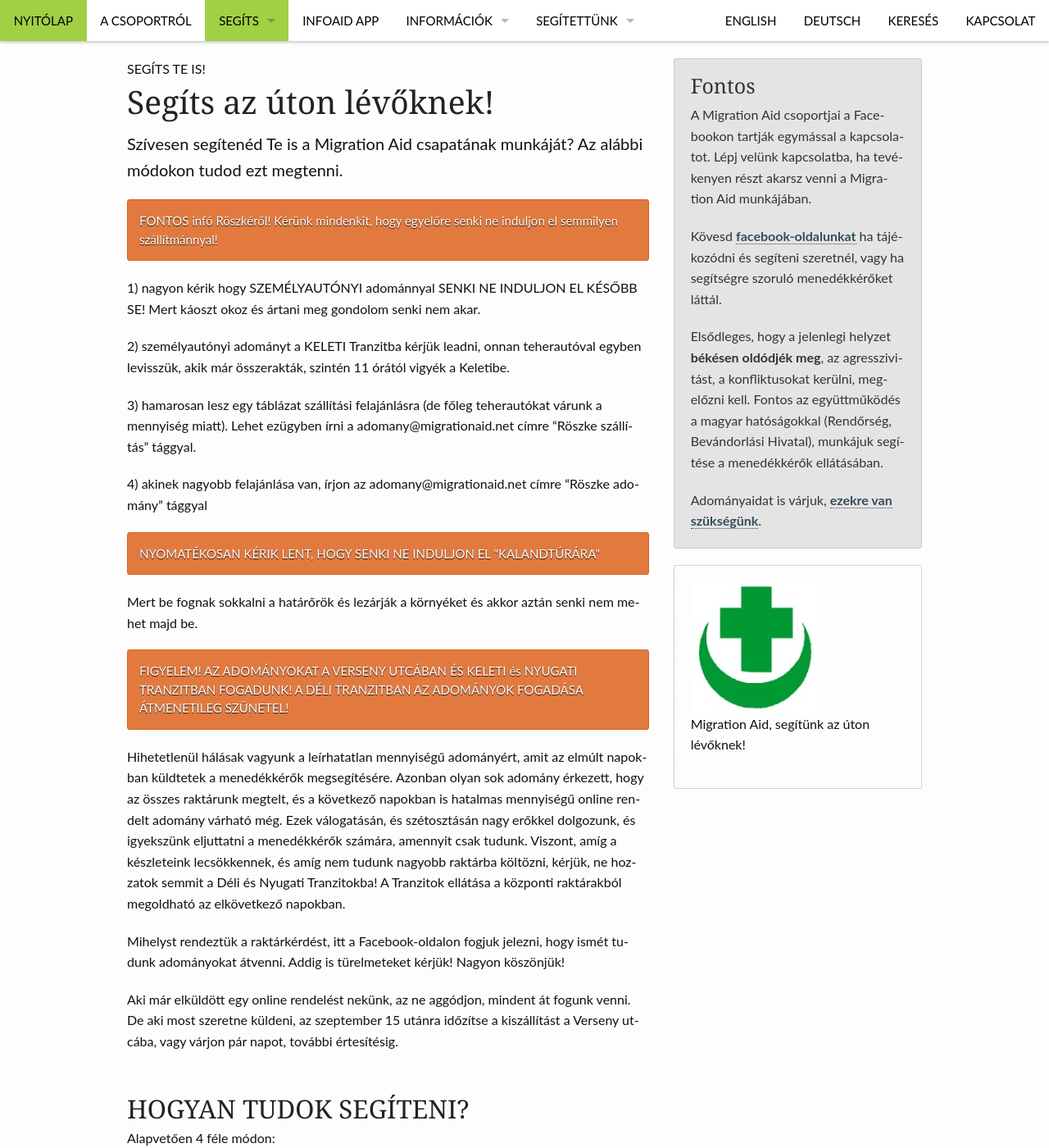
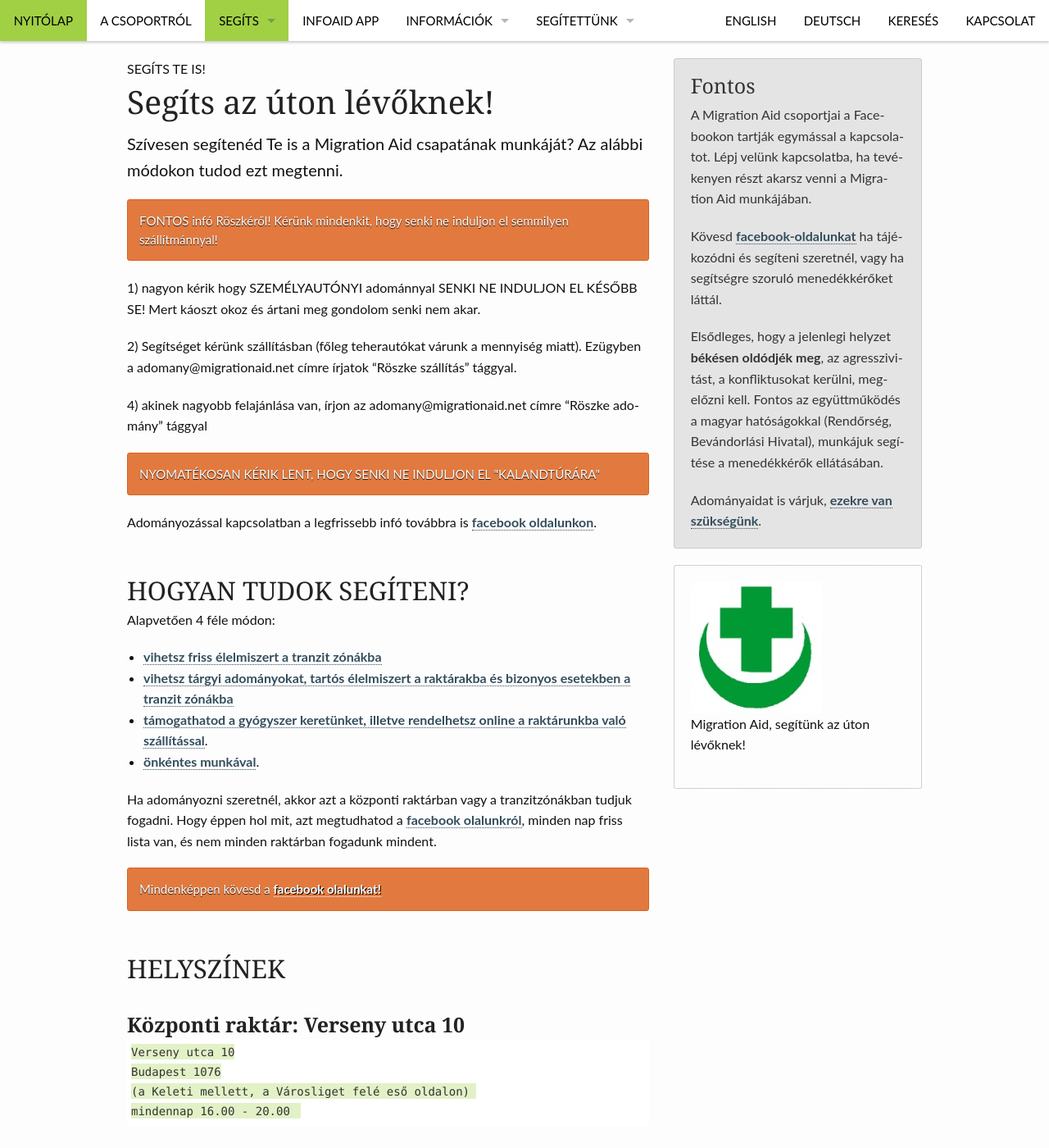
Before and after one commit to migaid/migaid.github.io, a Jekyll site: the page built from menu/segits.md, in a window 1280 px wide and 1400 px high, scrolled down 348 px. Shown: the whole window at 82% size. Built offline with Jekyll 4.4.1, drawn with Linux system fonts in a browser that asks for light colours.

```diff
--- a/menu/segits.md
+++ b/menu/segits.md
@@ -12,29 +12,17 @@ header:
 
 ---
 
-{% include alert warning='FONTOS infó Röszkéről! Kérünk mindenkit, hogy egyelőre senki ne induljon el semmilyen szállítmánnyal!' %}
+{% include alert warning='FONTOS infó Röszkéről! Kérünk mindenkit, hogy senki ne induljon el semmilyen szállítmánnyal!' %}
 
 1) nagyon kérik hogy SZEMÉLYAUTÓNYI adománnyal SENKI NE INDULJON EL KÉSŐBB SE! Mert káoszt okoz és ártani meg gondolom senki nem akar.
 
-2) személyautónyi adományt a KELETI Tranzitba kérjük leadni, onnan teherautóval egyben levisszük, akik már összerakták, szintén 11 órától vigyék a Keletibe.
+2) Segítséget kérünk szállításban (főleg teherautókat várunk a mennyiség miatt). Ezügyben a adomany@migrationaid.net címre írjatok "Röszke szállítás" tággyal.
 
-3) hamarosan lesz egy táblázat szállítási felajánlásra (de főleg teherautókat várunk a mennyiség miatt). Lehet ezügyben írni a adomany@migrationaid.net címre "Röszke szállítás" tággyal.
-
-4) akinek nagyobb felajánlása van,  írjon az adomany@migrationaid.net címre "Röszke adomány" tággyal
+4) akinek nagyobb felajánlása van, írjon az adomany@migrationaid.net címre "Röszke adomány" tággyal
 
 {% include alert warning='NYOMATÉKOSAN KÉRIK LENT, HOGY SENKI NE INDULJON EL "KALANDTÚRÁRA"' %}
 
-Mert be fognak sokkalni a határőrök és lezárják a környéket és akkor aztán senki nem mehet majd be.
-
-
-{% include alert warning='FIGYELEM! AZ ADOMÁNYOKAT A VERSENY UTCÁBAN ÉS KELETI és NYUGATI TRANZITBAN FOGADUNK! A DÉLI  TRANZITBAN AZ ADOMÁNYOK FOGADÁSA ÁTMENETILEG SZÜNETEL!' %}
-
-Hihetetlenül hálásak vagyunk a leírhatatlan mennyiségű adományért, amit az elmúlt napokban küldtetek a menedékkérők megsegítésére. Azonban olyan sok adomány érkezett, hogy az összes raktárunk megtelt, és a következő napokban is hatalmas mennyiségű online rendelt adomány várható még. Ezek válogatásán, és szétosztásán nagy erőkkel dolgozunk, és igyekszünk eljuttatni a menedékkérők számára, amennyit csak tudunk. Viszont, amíg a készleteink lecsökkennek, és amíg nem tudunk nagyobb raktárba költözni, kérjük, ne hozzatok semmit a Déli és Nyugati Tranzitokba! A Tranzitok ellátása a központi raktárakból megoldható az elkövetkező napokban.
-
-
-Mihelyst rendeztük a raktárkérdést, itt a Facebook-oldalon fogjuk jelezni, hogy ismét tudunk adományokat átvenni. Addig is türelmeteket kérjük! Nagyon köszönjük!
-
-Aki már elküldött egy online rendelést nekünk, az ne aggódjon, mindent át fogunk venni. De aki most szeretne küldeni, az szeptember 15 utánra időzítse a kiszállítást a Verseny utcába, vagy várjon pár napot, további értesítésig.
+Adományozással kapcsolatban a legfrissebb infó továbbra is  [facebook oldalunkon](https://www.facebook.com/migrationaidhungary).
 
 
 ## HOGYAN TUDOK SEGÍTENI?
```
Also changed, not shown: _posts/segits/2015-07-07-adomanyok.md (+4 -16 lines), menu/english.md (+2 -5 lines).
